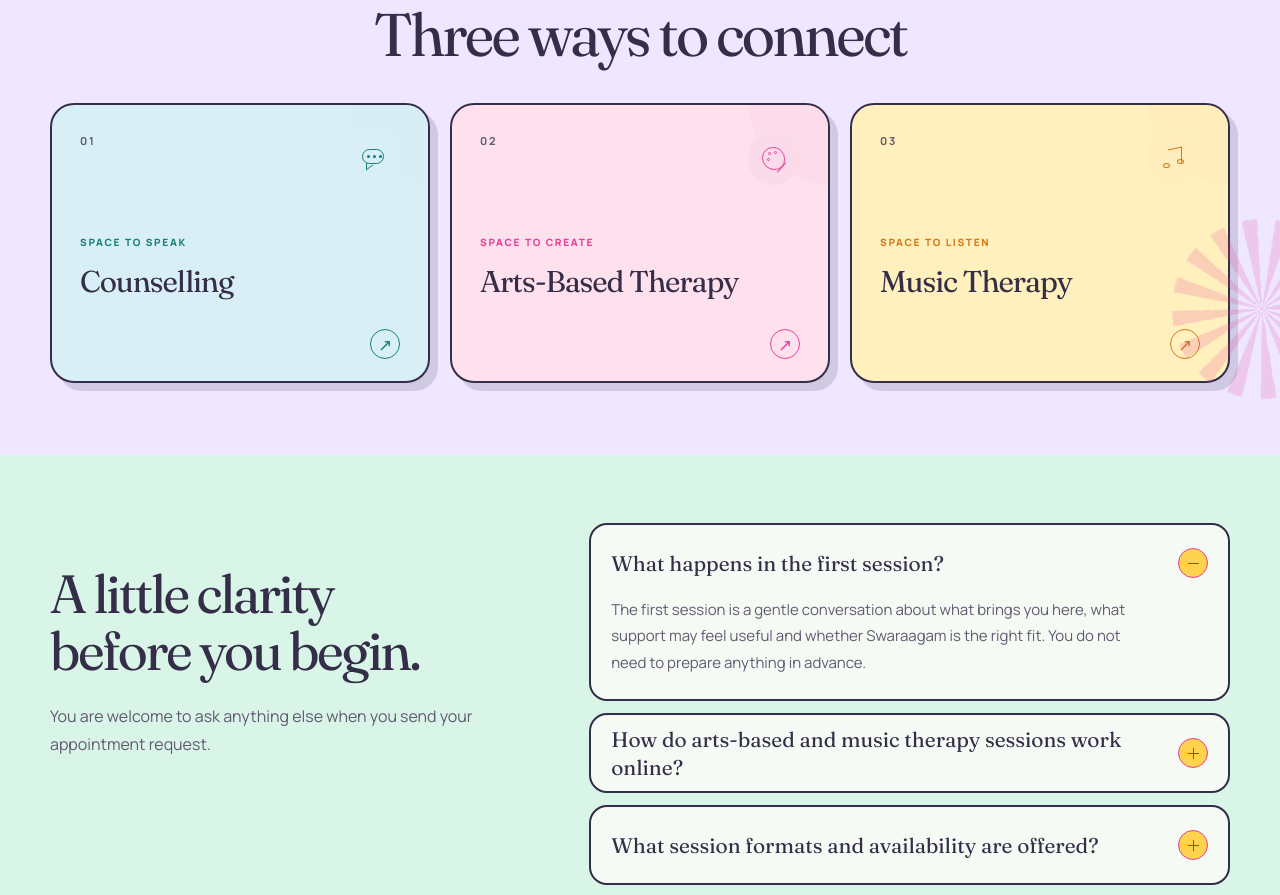
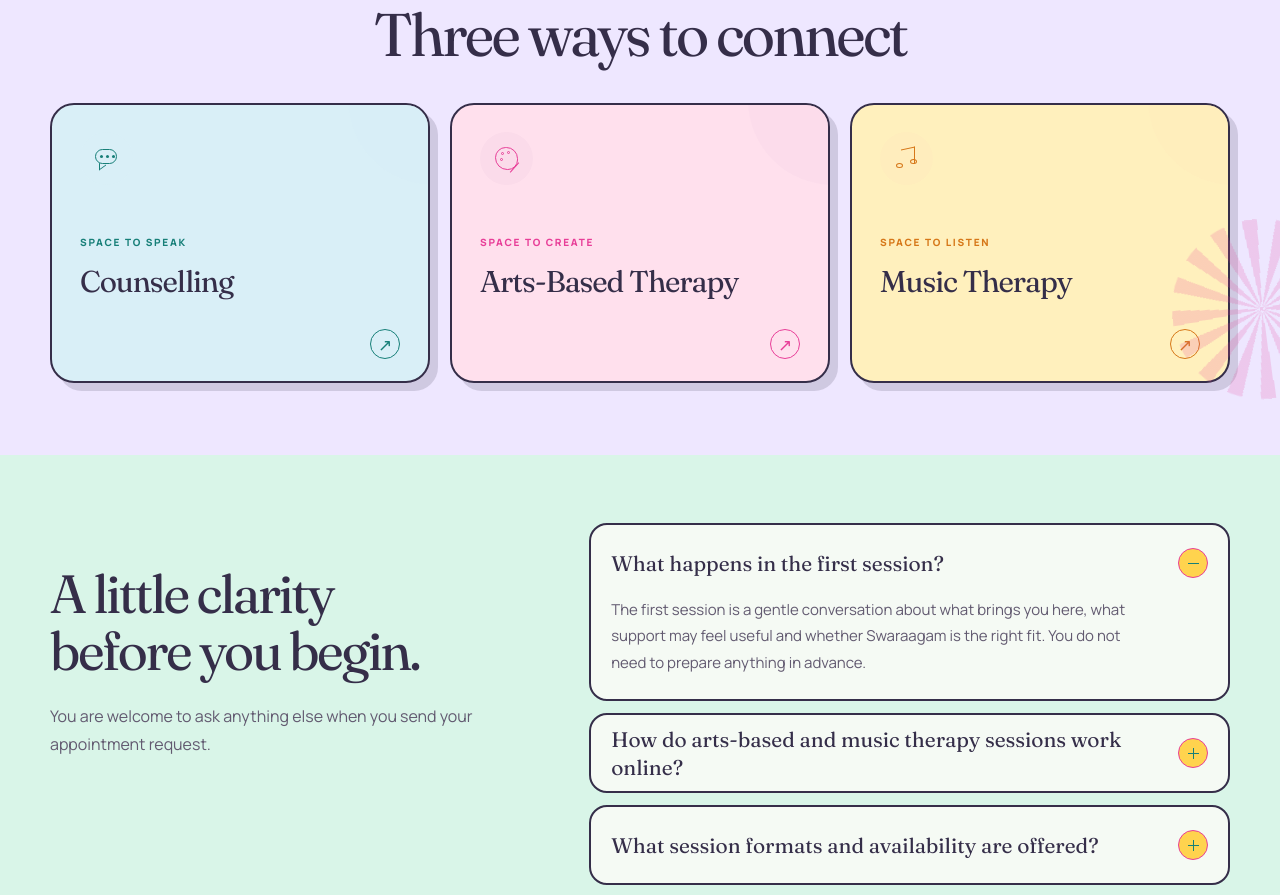
Before and after one commit to praveenreddiey/Swaraagam, a Next.js app: page / in a window 1280 px wide. Shown: the part 2580-3475 px from the top of the page. Built offline with nearby package versions, Linux system fonts and the light colour scheme; no server answers.

Commit message:
remove: simplify modality card faces

```diff
--- a/app/styles/home-modalities.css
+++ b/app/styles/home-modalities.css
@@ -31,14 +31,7 @@
   display: flex;
   align-items: start;
   justify-content: space-between;
-  margin-bottom: 43px;
-}
-
-.card-number {
-  color: var(--ink-soft);
-  font-size: 11px;
-  font-weight: 700;
-  letter-spacing: 0.15em;
+  margin-bottom: 0;
 }
 
 .modality-icon {
--- a/app/styles/modality-cards.css
+++ b/app/styles/modality-cards.css
@@ -71,10 +71,6 @@
   z-index: 1;
 }
 
-.modality-card-front .card-topline {
-  margin-bottom: 0;
-}
-
 .modality-card-front-content {
   display: flex;
   flex-direction: column;
@@ -83,10 +79,6 @@
 
 .modality-card-back {
   transform: rotateY(180deg);
-}
-
-.modality-card-back .card-topline {
-  margin-bottom: 24px;
 }
 
 .modality-card-back .card-description {
@@ -105,14 +97,6 @@
 .modality-card.sage .modality-card-face { background: var(--sky-pale); }
 .modality-card.clay .modality-card-face { background: #ffe0ed; }
 .modality-card.ochre .modality-card-face { background: #fff0bd; }
-
-.modality-back-label {
-  color: var(--tone);
-  font-size: 10px;
-  font-weight: 800;
-  letter-spacing: 0.17em;
-  text-transform: uppercase;
-}
 
 .modality-card-cue {
   position: absolute;
--- a/components/home/ModalityCard.tsx
+++ b/components/home/ModalityCard.tsx
@@ -132,7 +132,6 @@ export function ModalityCard({ item }: ModalityCardProps) {
       <div className="modality-card-inner">
         <div className="modality-card-face modality-card-front" aria-hidden={isFlipped}>
           <div className="card-topline">
-            <span className="card-number">{item.number}</span>
             <span className="modality-icon" aria-hidden="true">
               <LineIcon name={item.icon} />
             </span>
@@ -152,10 +151,6 @@ export function ModalityCard({ item }: ModalityCardProps) {
           id={detailsId}
           aria-hidden={!isFlipped}
         >
-          <div className="card-topline">
-            <span className="card-number">{item.number}</span>
-            <span className="modality-back-label">Details</span>
-          </div>
           <p className="card-eyebrow">{item.eyebrow}</p>
           <h3>{item.title}</h3>
           <p className="card-description">{item.description}</p>
```
Also changed, not shown: 2 other files (tests, documents, lock files or other folders).
